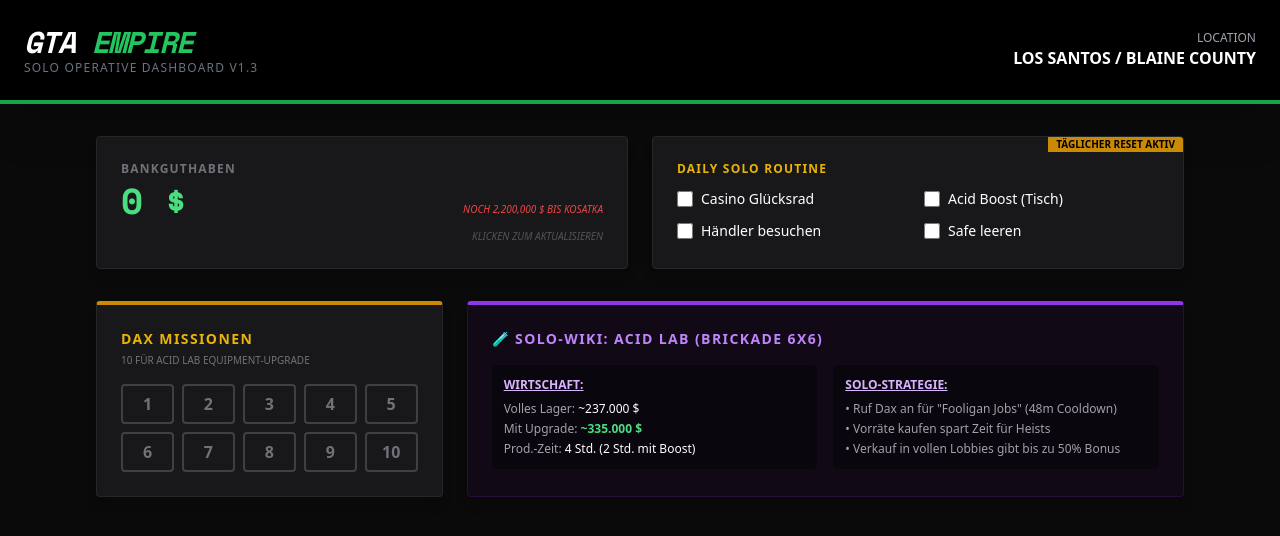
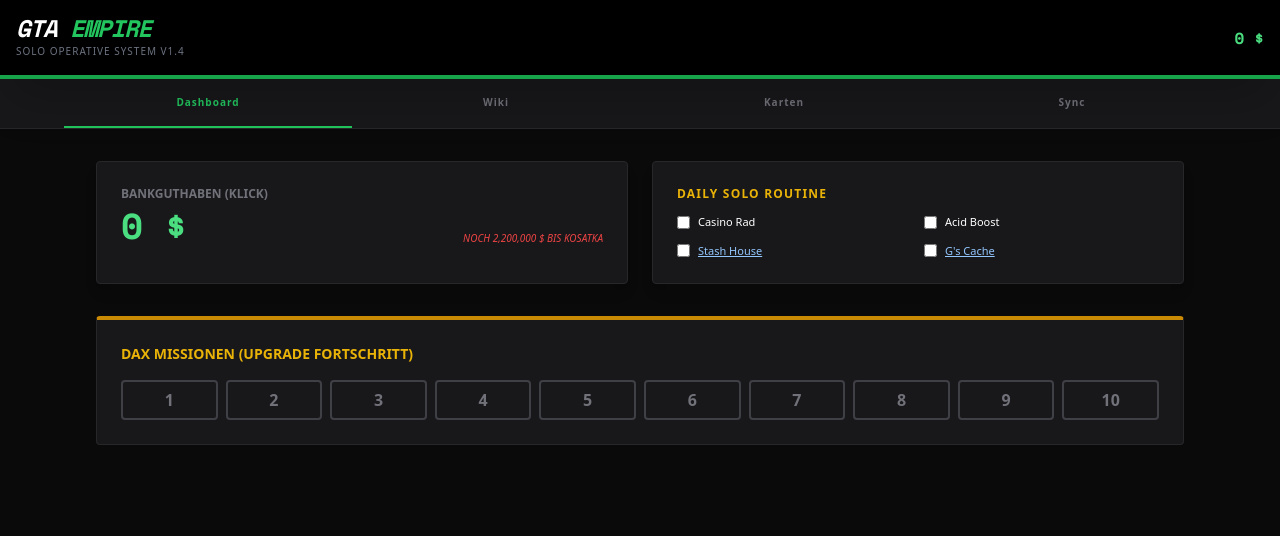
Before and after one commit to unbrokenchaos-prog/gta-dashboard, a plain HTML site: page index.html in a window 1280 px wide. Drawn offline with nearby package versions, Linux system fonts and the light colour scheme.

Commit message:
Add files via upload

```diff
--- a/index.html
+++ b/index.html
@@ -9,149 +9,159 @@
         @import url('https://fonts.googleapis.com/css2?family=Space+Mono:wght@400;700&display=swap');
         .gta-font { font-family: 'Space Mono', monospace; }
         body { background-color: #0a0a0a; }
+        .tab-content { display: none; }
+        .tab-content.active { display: block; }
     </style>
 </head>
 <body class="text-white font-sans pb-20">
 
-    <header class="bg-black p-6 border-b-4 border-green-600 shadow-2xl flex justify-between items-center">
+    <header class="bg-black p-4 border-b-4 border-green-600 shadow-2xl flex justify-between items-center sticky top-0 z-50">
         <div>
-            <h1 class="text-3xl font-black tracking-tighter uppercase gta-font italic">GTA <span class="text-green-500">Empire</span></h1>
-            <p class="text-xs text-gray-500 tracking-widest uppercase">Solo Operative Dashboard v1.3</p>
+            <h1 class="text-2xl font-black tracking-tighter uppercase gta-font italic leading-none text-white">GTA <span class="text-green-500">Empire</span></h1>
+            <p class="text-[10px] text-gray-500 tracking-widest uppercase mt-1">Solo Operative System v1.4</p>
         </div>
-        <div class="text-right hidden sm:block">
-            <p class="text-gray-400 text-xs uppercase">Location</p>
-            <p class="text-white font-bold uppercase">Los Santos / Blaine County</p>
+        <div class="text-right">
+            <span id="header-money" class="text-green-400 gta-font font-bold">0 $</span>
         </div>
     </header>
 
+    <nav class="bg-zinc-900 border-b border-zinc-800 sticky top-[68px] z-40">
+        <div class="flex justify-around max-w-6xl mx-auto text-[10px] uppercase font-bold tracking-widest">
+            <button onclick="showTab('dashboard')" class="nav-btn py-4 px-2 border-b-2 border-green-500 text-green-500 flex-1">Dashboard</button>
+            <button onclick="showTab('wiki')" class="nav-btn py-4 px-2 border-b-2 border-transparent text-zinc-500 flex-1">Wiki</button>
+            <button onclick="showTab('maps')" class="nav-btn py-4 px-2 border-b-2 border-transparent text-zinc-500 flex-1">Karten</button>
+            <button onclick="showTab('system')" class="nav-btn py-4 px-2 border-b-2 border-transparent text-zinc-500 flex-1">Sync</button>
+        </div>
+    </nav>
+
     <main class="p-4 md:p-8 max-w-6xl mx-auto">
 
-        <div class="grid grid-cols-1 md:grid-cols-2 gap-6 mb-8">
+        <div id="dashboard" class="tab-content active">
+            <div class="grid grid-cols-1 md:grid-cols-2 gap-6 mb-8">
+                <div onclick="updateMoney()" class="bg-zinc-900 p-6 rounded border border-zinc-800 hover:border-green-500 cursor-pointer transition shadow-lg">
+                    <h2 class="text-zinc-500 text-xs uppercase font-bold mb-1">Bankguthaben (Klick)</h2>
+                    <div class="flex justify-between items-end">
+                        <span id="display-money" class="text-4xl font-bold text-green-400 gta-font">0 $</span>
+                        <span id="money-needed" class="text-xs text-red-500 mb-1 italic uppercase tracking-tighter">Lade...</span>
+                    </div>
+                </div>
 
-            <div onclick="updateMoney()" class="bg-zinc-900 p-6 rounded border border-zinc-800 hover:border-green-500 cursor-pointer transition shadow-lg">
-                <h2 class="text-zinc-500 text-xs uppercase font-bold mb-1 tracking-widest">Bankguthaben</h2>
-                <div class="flex justify-between items-end">
-                    <span id="display-money" class="text-4xl font-bold text-green-400 gta-font">0 $</span>
-                    <span id="money-needed" class="text-xs text-red-500 mb-1 italic">Ziel-Berechnung...</span>
+                <div class="bg-zinc-900 p-6 rounded border border-zinc-800 shadow-lg">
+                    <h2 class="text-yellow-500 text-xs uppercase font-bold mb-3 tracking-widest">Daily Solo Routine</h2>
+                    <div class="grid grid-cols-2 gap-3 text-[11px]">
+                        <label class="flex items-center space-x-2"><input type="checkbox" class="daily-checkbox accent-yellow-500" onclick="saveDailies()"> <span>Casino Rad</span></label>
+                        <label class="flex items-center space-x-2"><input type="checkbox" class="daily-checkbox accent-yellow-500" onclick="saveDailies()"> <span>Acid Boost</span></label>
+                        <label class="flex items-center space-x-2"><input type="checkbox" class="daily-checkbox accent-yellow-500" onclick="saveDailies()"> <span class="text-blue-300 underline">Stash House</span></label>
+                        <label class="flex items-center space-x-2"><input type="checkbox" class="daily-checkbox accent-yellow-500" onclick="saveDailies()"> <span class="text-blue-300 underline">G's Cache</span></label>
+                    </div>
                 </div>
-                <p class="text-[10px] text-zinc-600 mt-2 italic text-right uppercase italic">Klicken zum Aktualisieren</p>
             </div>
 
-            <div class="bg-zinc-900 p-6 rounded border border-zinc-800 shadow-lg relative overflow-hidden">
-                <div class="absolute top-0 right-0 bg-yellow-600 text-black text-[10px] px-2 font-bold uppercase">Täglicher Reset aktiv</div>
-                <h2 class="text-yellow-500 text-xs uppercase font-bold mb-3 tracking-widest">Daily Solo Routine</h2>
-                <div class="grid grid-cols-2 gap-3 text-sm">
-                    <label class="flex items-center space-x-2 cursor-pointer group">
-                        <input type="checkbox" class="daily-checkbox w-4 h-4 accent-yellow-500" onclick="saveDailies()">
-                        <span class="group-hover:text-yellow-400 transition">Casino Glücksrad</span>
-                    </label>
-                    <label class="flex items-center space-x-2 cursor-pointer group">
-                        <input type="checkbox" class="daily-checkbox w-4 h-4 accent-yellow-500" onclick="saveDailies()">
-                        <span class="group-hover:text-yellow-400 transition">Acid Boost (Tisch)</span>
-                    </label>
-                    <label class="flex items-center space-x-2 cursor-pointer group">
-                        <input type="checkbox" class="daily-checkbox w-4 h-4 accent-yellow-500" onclick="saveDailies()">
-                        <span class="group-hover:text-yellow-400 transition">Händler besuchen</span>
-                    </label>
-                    <label class="flex items-center space-x-2 cursor-pointer group">
-                        <input type="checkbox" class="daily-checkbox w-4 h-4 accent-yellow-500" onclick="saveDailies()">
-                        <span class="group-hover:text-yellow-400 transition">Safe leeren</span>
-                    </label>
+            <div class="bg-zinc-900 p-6 rounded border border-zinc-800 border-t-4 border-t-yellow-600">
+                <h3 class="font-bold mb-1 text-yellow-500 uppercase text-sm">Dax Missionen (Upgrade Fortschritt)</h3>
+                <div class="grid grid-cols-5 sm:grid-cols-10 gap-2 mt-4" id="dax-container">
+                    </div>
+            </div>
+        </div>
+
+        <div id="system" class="tab-content">
+            <div class="bg-zinc-900 p-6 rounded border border-zinc-800 shadow-lg">
+                <h3 class="font-bold mb-4 text-green-500 uppercase">Daten-Transfer (Sync)</h3>
+                <p class="text-xs text-zinc-400 mb-4">Kopiere diesen Code vom Laptop und füge ihn auf dem Tablet ein, um deinen Stand zu übertragen.</p>
+
+                <textarea id="sync-code" class="w-full bg-black text-green-500 p-3 font-mono text-[10px] rounded border border-zinc-700 h-32 mb-4" readonly></textarea>
+
+                <div class="flex space-x-4">
+                    <button onclick="generateSyncCode()" class="bg-green-600 hover:bg-green-700 text-white text-xs font-bold py-3 px-4 rounded flex-1">CODE GENERIEREN</button>
+                    <button onclick="importSyncCode()" class="bg-blue-600 hover:bg-blue-700 text-white text-xs font-bold py-3 px-4 rounded flex-1">CODE IMPORTIEREN</button>
                 </div>
             </div>
         </div>
 
-        <div class="grid grid-cols-1 md:grid-cols-3 gap-6">
+        <div id="wiki" class="tab-content">
+            <div class="bg-purple-900/10 p-6 rounded border border-purple-900/30 border-t-4 border-t-purple-600">
+                <h3 class="font-bold mb-4 text-purple-400 uppercase tracking-widest text-sm">🧪 Acid Lab Expertise</h3>
+                <p class="text-xs text-zinc-400 leading-relaxed">Das Acid Lab ist dein passives Einkommen. Sobald Vorräte da sind, produziert es im Hintergrund, während du Missionen machst.</p>
+            </div>
+        </div>
 
-            <div class="bg-zinc-900 p-6 rounded border border-zinc-800 border-t-4 border-t-yellow-600 shadow-lg">
-                <h3 class="font-bold mb-1 text-yellow-500 uppercase text-sm tracking-widest">Dax Missionen</h3>
-                <p class="text-[10px] text-zinc-500 mb-4 uppercase">10 für Acid Lab Equipment-Upgrade</p>
-                <div class="grid grid-cols-5 gap-2">
-                    <div id="dax-1" onclick="toggleCircle(this)" class="dax-circle h-10 w-full rounded border-2 border-zinc-700 flex items-center justify-center cursor-pointer font-bold text-zinc-500 hover:border-yellow-500 transition">1</div>
-                    <div id="dax-2" onclick="toggleCircle(this)" class="dax-circle h-10 w-full rounded border-2 border-zinc-700 flex items-center justify-center cursor-pointer font-bold text-zinc-500 hover:border-yellow-500 transition">2</div>
-                    <div id="dax-3" onclick="toggleCircle(this)" class="dax-circle h-10 w-full rounded border-2 border-zinc-700 flex items-center justify-center cursor-pointer font-bold text-zinc-500 hover:border-yellow-500 transition">3</div>
-                    <div id="dax-4" onclick="toggleCircle(this)" class="dax-circle h-10 w-full rounded border-2 border-zinc-700 flex items-center justify-center cursor-pointer font-bold text-zinc-500 hover:border-yellow-500 transition">4</div>
-                    <div id="dax-5" onclick="toggleCircle(this)" class="dax-circle h-10 w-full rounded border-2 border-zinc-700 flex items-center justify-center cursor-pointer font-bold text-zinc-500 hover:border-yellow-500 transition">5</div>
-                    <div id="dax-6" onclick="toggleCircle(this)" class="dax-circle h-10 w-full rounded border-2 border-zinc-700 flex items-center justify-center cursor-pointer font-bold text-zinc-500 hover:border-yellow-500 transition">6</div>
-                    <div id="dax-7" onclick="toggleCircle(this)" class="dax-circle h-10 w-full rounded border-2 border-zinc-700 flex items-center justify-center cursor-pointer font-bold text-zinc-500 hover:border-yellow-500 transition">7</div>
-                    <div id="dax-8" onclick="toggleCircle(this)" class="dax-circle h-10 w-full rounded border-2 border-zinc-700 flex items-center justify-center cursor-pointer font-bold text-zinc-500 hover:border-yellow-500 transition">8</div>
-                    <div id="dax-9" onclick="toggleCircle(this)" class="dax-circle h-10 w-full rounded border-2 border-zinc-700 flex items-center justify-center cursor-pointer font-bold text-zinc-500 hover:border-yellow-500 transition">9</div>
-                    <div id="dax-10" onclick="toggleCircle(this)" class="dax-circle h-10 w-full rounded border-2 border-zinc-700 flex items-center justify-center cursor-pointer font-bold text-zinc-500 hover:border-yellow-500 transition">10</div>
+        <div id="maps" class="tab-content">
+            <div class="bg-zinc-900 p-6 rounded border border-zinc-800 border-t-4 border-t-blue-600 shadow-lg text-center">
+                <h3 class="font-bold mb-4 text-blue-400 uppercase tracking-widest text-sm">🗺️ Lagezentrum</h3>
+                <div class="grid grid-cols-1 gap-4">
+                    <a href="https://gtaweb.eu/gtao-map/ls/0" target="_blank" class="bg-zinc-800 border border-blue-500 text-white text-xs font-bold py-4 rounded">Interaktive GTA Map</a>
+                    <a href="https://vandal.com.br/gta-online-gun-van-location/" target="_blank" class="bg-zinc-800 border border-red-500 text-white text-xs font-bold py-4 rounded italic">Wo ist der Gun Van heute?</a>
                 </div>
             </div>
+        </div>
 
-            <div class="bg-purple-900/10 p-6 rounded border border-purple-900/30 border-t-4 border-t-purple-600 md:col-span-2 shadow-lg">
-                <h3 class="font-bold mb-4 text-purple-400 uppercase tracking-widest text-sm">🧪 Solo-Wiki: Acid Lab (Brickade 6x6)</h3>
-                <div class="grid grid-cols-1 sm:grid-cols-2 gap-4 text-xs">
-                    <div class="bg-black/40 p-3 rounded">
-                        <p class="font-bold text-purple-300 mb-2 uppercase underline">Wirtschaft:</p>
-                        <ul class="space-y-1 text-zinc-400">
-                            <li>Volles Lager: <span class="text-white">~237.000 $</span></li>
-                            <li>Mit Upgrade: <span class="text-green-400 font-bold">~335.000 $</span></li>
-                            <li>Prod.-Zeit: <span class="text-white">4 Std. (2 Std. mit Boost)</span></li>
-                        </ul>
-                    </div>
-                    <div class="bg-black/40 p-3 rounded">
-                        <p class="font-bold text-purple-300 mb-2 uppercase underline">Solo-Strategie:</p>
-                        <ul class="space-y-1 text-zinc-400">
-                            <li>• Ruf Dax an für "Fooligan Jobs" (48m Cooldown)</li>
-                            <li>• Vorräte kaufen spart Zeit für Heists</li>
-                            <li>• Verkauf in vollen Lobbies gibt bis zu 50% Bonus</li>
-                        </ul>
-                    </div>
-                </div>
-            </div>
-
-        </div>
     </main>
 
     <script>
+        // --- INITIALISIERUNG ---
         window.onload = function() {
+            createDaxCircles();
             checkDailyReset();
             loadProgress();
             updateMoneyDisplay();
         };
 
-        // --- DAILY LOGIC ---
-        function checkDailyReset() {
-            const today = new Date().toDateString();
-            const lastReset = localStorage.getItem('gta_last_reset');
-
-            if (lastReset !== today) {
-                resetDailies();
-                localStorage.setItem('gta_last_reset', today);
-            } else {
-                loadDailies();
+        function createDaxCircles() {
+            const container = document.getElementById('dax-container');
+            for(let i=1; i<=10; i++) {
+                let div = document.createElement('div');
+                div.id = `dax-${i}`;
+                div.className = "dax-circle h-10 rounded border-2 border-zinc-700 flex items-center justify-center cursor-pointer font-bold text-zinc-500 transition";
+                div.innerText = i;
+                div.onclick = function() { toggleCircle(this); };
+                container.appendChild(div);
             }
         }
 
-        function resetDailies() {
-            document.querySelectorAll('.daily-checkbox').forEach(cb => cb.checked = false);
-            saveDailies();
+        // --- NAVIGATION ---
+        function showTab(tabId) {
+            document.querySelectorAll('.tab-content').forEach(tab => tab.classList.remove('active'));
+            document.getElementById(tabId).classList.add('active');
+            document.querySelectorAll('.nav-btn').forEach(btn => {
+                btn.classList.remove('border-green-500', 'text-green-500');
+                btn.classList.add('border-transparent', 'text-zinc-500');
+            });
+            event.currentTarget.classList.replace('border-transparent', 'text-zinc-500');
+            event.currentTarget.classList.add('border-green-500', 'text-green-500');
+            if(tabId === 'system') generateSyncCode();
         }
 
-        function saveDailies() {
-            let dailyStatus = {};
-            document.querySelectorAll('.daily-checkbox').forEach((cb, index) => {
-                dailyStatus['daily-' + index] = cb.checked;
-            });
-            localStorage.setItem('gta_daily_progress', JSON.stringify(dailyStatus));
+        // --- SYNC LOGIC ---
+        function generateSyncCode() {
+            const data = {
+                money: localStorage.getItem('gta_money'),
+                dax: localStorage.getItem('gta_dax_progress'),
+                dailies: localStorage.getItem('gta_daily_progress'),
+                lastReset: localStorage.getItem('gta_last_reset')
+            };
+            document.getElementById('sync-code').value = btoa(JSON.stringify(data)); // btoa verschlüsselt es leicht in Text
         }
 
-        function loadDailies() {
-            let saved = localStorage.getItem('gta_daily_progress');
-            if (saved) {
-                let dailyStatus = JSON.parse(saved);
-                document.querySelectorAll('.daily-checkbox').forEach((cb, index) => {
-                    cb.checked = dailyStatus['daily-' + index] || false;
-                });
+        function importSyncCode() {
+            const code = prompt("Füge den Sync-Code hier ein:");
+            if (code) {
+                try {
+                    const data = JSON.parse(atob(code));
+                    localStorage.setItem('gta_money', data.money);
+                    localStorage.setItem('gta_dax_progress', data.dax);
+                    localStorage.setItem('gta_daily_progress', data.dailies);
+                    localStorage.setItem('gta_last_reset', data.lastReset);
+                    location.reload(); // Seite neu laden um Daten anzuzeigen
+                } catch(e) {
+                    alert("Ungültiger Code!");
+                }
             }
         }
 
-        // --- MONEY LOGIC ---
+        // --- REST DER LOGIK (Money, Dax, Dailies wie vorher) ---
         function updateMoney() {
             let currentMoney = localStorage.getItem('gta_money') || 0;
-            let newMoney = prompt("Aktueller Kontostand in Los Santos:", currentMoney);
+            let newMoney = prompt("Kontostand:", currentMoney);
             if (newMoney !== null) {
                 localStorage.setItem('gta_money', newMoney.replace(/[^0-9]/g, ''));
                 updateMoneyDisplay();
@@ -161,45 +171,58 @@
         function updateMoneyDisplay() {
             let money = parseInt(localStorage.getItem('gta_money')) || 0;
             document.getElementById('display-money').innerText = money.toLocaleString() + " $";
-
+            document.getElementById('header-money').innerText = money.toLocaleString() + " $";
             let goal = 2200000;
             let needed = goal - money;
             let neededElement = document.getElementById('money-needed');
-
             if (needed > 0) {
                 neededElement.innerText = "Noch " + needed.toLocaleString() + " $ bis Kosatka";
-                neededElement.className = "text-[10px] text-red-500 mb-1 italic uppercase";
+                neededElement.className = "text-[10px] text-red-500 italic uppercase";
             } else {
                 neededElement.innerText = "KOSATKA BEREIT!";
-                neededElement.className = "text-[10px] text-green-500 mb-1 font-bold uppercase";
+                neededElement.className = "text-[10px] text-green-500 font-bold uppercase";
             }
         }
 
-        // --- DAX LOGIC ---
-        function toggleCircle(element) {
-            element.classList.toggle('bg-yellow-600');
-            element.classList.toggle('text-black');
-            element.classList.toggle('border-yellow-600');
+        function checkDailyReset() {
+            const today = new Date().toDateString();
+            if (localStorage.getItem('gta_last_reset') !== today) {
+                document.querySelectorAll('.daily-checkbox').forEach(cb => cb.checked = false);
+                saveDailies();
+                localStorage.setItem('gta_last_reset', today);
+            } else { loadDailies(); }
+        }
+
+        function saveDailies() {
+            let status = {};
+            document.querySelectorAll('.daily-checkbox').forEach((cb, i) => status[i] = cb.checked);
+            localStorage.setItem('gta_daily_progress', JSON.stringify(status));
+        }
+
+        function loadDailies() {
+            let saved = JSON.parse(localStorage.getItem('gta_daily_progress'));
+            if (saved) document.querySelectorAll('.daily-checkbox').forEach((cb, i) => cb.checked = saved[i] || false);
+        }
+
+        function toggleCircle(el) {
+            el.classList.toggle('bg-yellow-600');
+            el.classList.toggle('text-black');
+            el.classList.toggle('border-yellow-600');
             saveProgress();
         }
 
         function saveProgress() {
-            let daxStatus = {};
-            document.querySelectorAll('.dax-circle').forEach(circle => {
-                daxStatus[circle.id] = circle.classList.contains('bg-yellow-600');
-            });
-            localStorage.setItem('gta_dax_progress', JSON.stringify(daxStatus));
+            let status = {};
+            document.querySelectorAll('.dax-circle').forEach(c => status[c.id] = c.classList.contains('bg-yellow-600'));
+            localStorage.setItem('gta_dax_progress', JSON.stringify(status));
         }
 
         function loadProgress() {
-            let savedData = localStorage.getItem('gta_dax_progress');
-            if (savedData) {
-                let daxStatus = JSON.parse(savedData);
-                for (let id in daxStatus) {
-                    let element = document.getElementById(id);
-                    if (element && daxStatus[id]) {
-                        element.classList.add('bg-yellow-600', 'text-black', 'border-yellow-600');
-                    }
+            let saved = JSON.parse(localStorage.getItem('gta_dax_progress'));
+            if (saved) {
+                for (let id in saved) {
+                    let el = document.getElementById(id);
+                    if (el && saved[id]) el.classList.add('bg-yellow-600', 'text-black', 'border-yellow-600');
                 }
             }
         }
```
